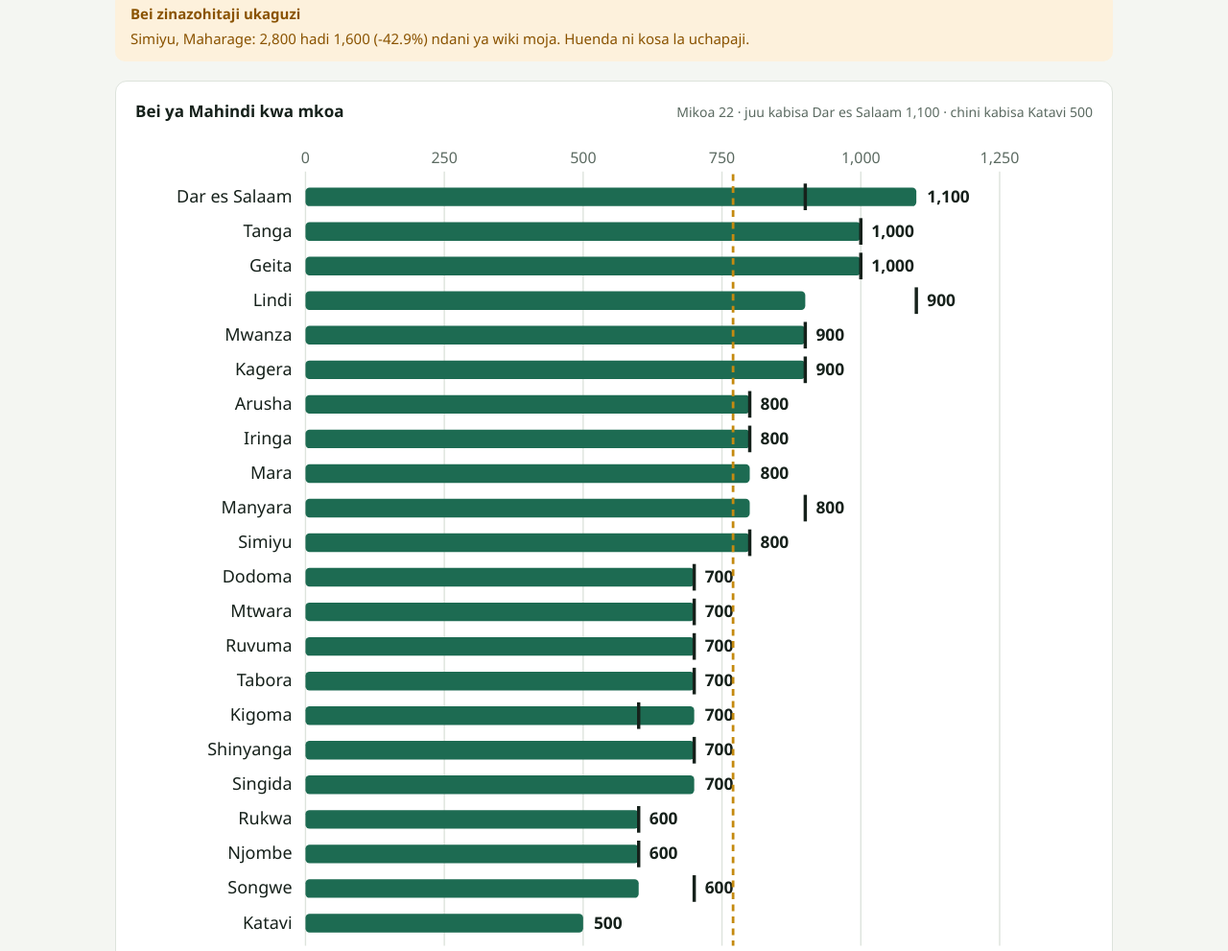
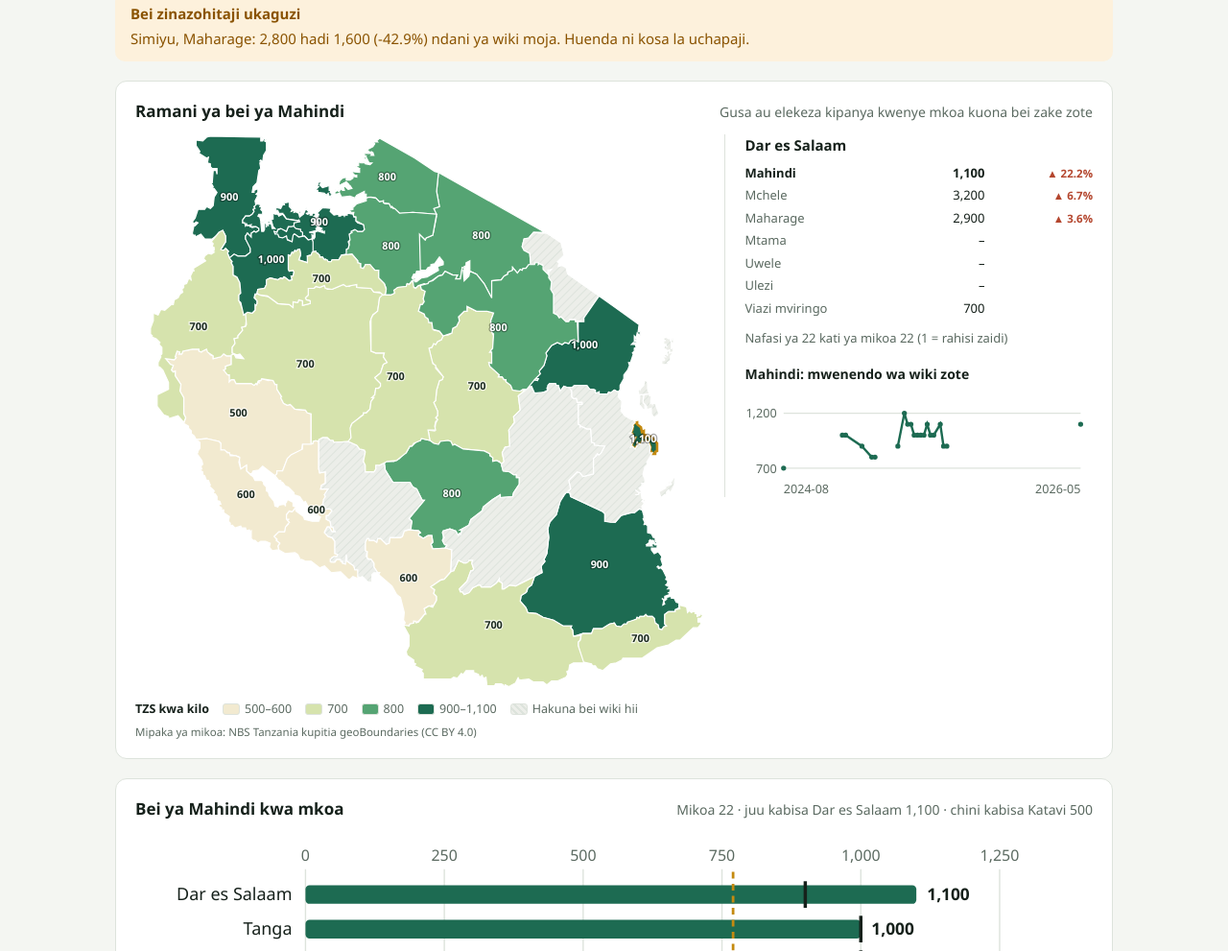
Before and after one commit to dismastumaini27-svg/sokodata, a plain HTML site: page website/index.html in a window 1280 px wide. Shown: the part 952-1943 px from the top of the page at 96% size. Drawn offline with Linux system fonts and the light colour scheme.

Commit message:
Add files via upload

```diff
--- a/website/index.html
+++ b/website/index.html
@@ -51,6 +51,15 @@
     </div>
     <div class="tiles" id="tiles"></div>
     <div class="alert" id="review" role="note"></div>
+    <div class="card" id="mapSection">
+      <div class="card-head"><h3 id="mapTitle"></h3><p data-i18n="mapSub">Gusa au elekeza kipanya kwenye mkoa kuona bei zake zote</p></div>
+      <div class="map-grid">
+        <div class="map-wrap" id="mapWrap"><div id="mapSvg"></div><div class="map-tip" id="mapTip" hidden></div></div>
+        <aside class="map-panel" id="mapPanel" aria-live="polite"></aside>
+      </div>
+      <div class="map-legend" id="mapLegend"></div>
+      <p class="credit" id="mapCredit"></p>
+    </div>
     <div class="card">
       <div class="card-head"><h3 id="chartTitle"></h3><p id="chartSub"></p></div>
       <div class="chart" id="cropChart"></div>
@@ -131,5 +140,6 @@ const _renderAll = renderAll;
 renderAll = function () { _renderAll(); heroStats(); };
 applyText();
 </script>
+<script src="assets/map.js"></script>
 </body>
 </html>
```
Also changed, not shown: 1 other file.
